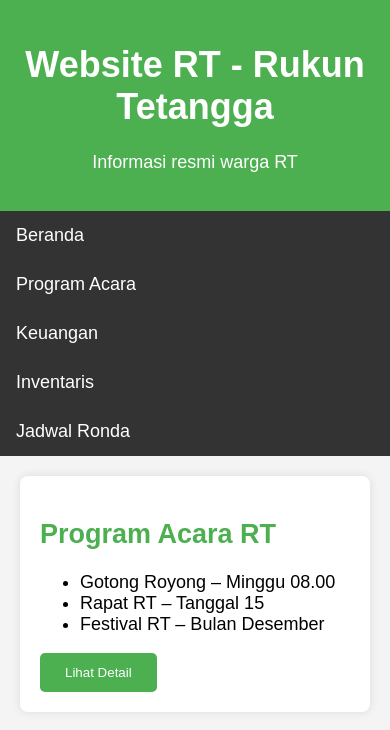
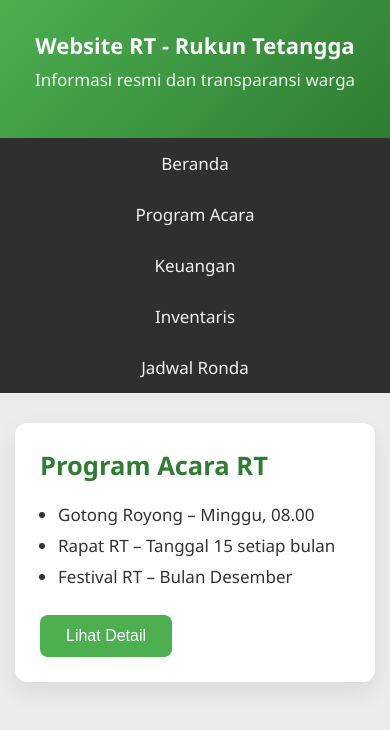
Before and after one commit to fie-stack/RT03-HOST, a plain HTML site: page index.html in a window 390 px wide. Both pictures are taken after a click on the link "Program Acara". Drawn offline with Linux system fonts and the light colour scheme.

Commit message:
Refactor index.html for styling and content updates
Updated styles and content for improved aesthetics and clarity.

```diff
--- a/index.html
+++ b/index.html
@@ -6,40 +6,58 @@
 <title>Website RT</title>
 
 <style>
+/* ===== GLOBAL ===== */
 body {
-    font-family: Arial, sans-serif;
+    font-family: "Segoe UI", Arial, sans-serif;
     margin: 0;
-    background: #f4f4f4;
-    font-size: 18px;
+    background: #ececec; /* abu elegan */
+    color: #333;
+    font-size: 17px;
 }
 
+/* ===== HEADER ===== */
 header {
-    background: #4CAF50;
+    background: linear-gradient(135deg, #4CAF50, #2e7d32);
     color: white;
-    padding: 20px;
+    padding: 30px 15px;
     text-align: center;
 }
 
+header h1 {
+    margin: 0;
+    font-size: 26px;
+}
+
+header p {
+    margin-top: 8px;
+    opacity: 0.9;
+}
+
+/* ===== NAV ===== */
 nav {
-    background: #333;
+    background: #2f2f2f;
+    display: flex;
+    justify-content: center;
+    flex-wrap: wrap;
 }
 
 nav a {
-    color: white;
-    padding: 14px 16px;
-    display: inline-block;
+    color: #f1f1f1;
+    padding: 14px 18px;
     text-decoration: none;
+    font-weight: 500;
 }
 
 nav a:hover {
-    background: #ddd;
-    color: black;
+    background: #4CAF50;
+    color: white;
 }
 
+/* ===== LAYOUT ===== */
 .container {
-    padding: 20px;
     max-width: 1000px;
-    margin: auto;
+    margin: 30px auto;
+    padding: 0 15px;
 }
 
 /* ===== PAGE SYSTEM ===== */
@@ -53,37 +71,61 @@ nav a:hover {
 
 /* ===== CARD ===== */
 section {
-    background: white;
-    padding: 20px;
-    border-radius: 8px;
-    box-shadow: 0 0 10px rgba(0,0,0,.1);
+    background: #ffffff;
+    border-radius: 12px;
+    padding: 25px;
+    margin-bottom: 25px;
+    box-shadow: 0 10px 25px rgba(0,0,0,0.08);
 }
 
 h2 {
-    color: #4CAF50;
+    margin-top: 0;
+    color: #2e7d32;
 }
 
+/* ===== BUTTON ===== */
 .btn {
     background: #4CAF50;
     color: white;
-    padding: 12px 25px;
+    padding: 12px 26px;
     border: none;
-    border-radius: 5px;
+    border-radius: 8px;
     cursor: pointer;
+    font-size: 16px;
+    margin-top: 10px;
 }
 
+.btn:hover {
+    background: #43a047;
+}
+
+/* ===== DETAIL BOX ===== */
 .detail {
     display: none;
     margin-top: 15px;
-    background: #e8f5e8;
     padding: 15px;
+    background: #f1f8f4;
     border-left: 5px solid #4CAF50;
+    border-radius: 6px;
 }
 
-/* MOBILE */
+/* ===== LIST ===== */
+ul {
+    padding-left: 18px;
+}
+
+li {
+    margin-bottom: 8px;
+}
+
+/* ===== MOBILE ===== */
 @media(max-width:600px){
-    nav a{
-        display:block;
+    header h1 {
+        font-size: 22px;
+    }
+    nav a {
+        width: 100%;
+        text-align: center;
     }
 }
 </style>
@@ -93,7 +135,7 @@ h2 {
 
 <header>
     <h1>Website RT - Rukun Tetangga</h1>
-    <p>Informasi resmi warga RT</p>
+    <p>Informasi resmi dan transparansi warga</p>
 </header>
 
 <nav>
@@ -106,62 +148,57 @@ h2 {
 
 <div class="container">
 
-    <!-- ===== BERANDA ===== -->
+    <!-- BERANDA -->
     <div id="home" class="page active">
         <section>
             <h2>Selamat Datang</h2>
             <p>
-                Website resmi RT untuk informasi acara, keuangan,
-                inventaris, dan jadwal ronda.
+                Website resmi RT sebagai pusat informasi kegiatan,
+                laporan keuangan, inventaris, dan jadwal ronda warga.
             </p>
         </section>
     </div>
 
-    <!-- ===== PROGRAM ACARA ===== -->
+    <!-- PROGRAM ACARA -->
     <div id="acara" class="page">
         <section>
             <h2>Program Acara RT</h2>
             <ul>
-                <li>Gotong Royong – Minggu 08.00</li>
-                <li>Rapat RT – Tanggal 15</li>
+                <li>Gotong Royong – Minggu, 08.00</li>
+                <li>Rapat RT – Tanggal 15 setiap bulan</li>
                 <li>Festival RT – Bulan Desember</li>
             </ul>
-
             <button class="btn" onclick="toggleDetail('acara-detail')">
                 Lihat Detail
             </button>
-
             <div id="acara-detail" class="detail">
-                Gotong royong untuk kebersihan lingkungan,
-                rapat membahas warga,
-                festival makan bersama.
+                Gotong royong fokus kebersihan lingkungan,
+                rapat untuk musyawarah warga,
+                dan festival sebagai ajang kebersamaan.
             </div>
         </section>
     </div>
 
-    <!-- ===== KEUANGAN ===== -->
+    <!-- KEUANGAN -->
     <div id="keuangan" class="page">
         <section>
             <h2>Keuangan RT</h2>
             <ul>
                 <li>Uang Masuk: Rp 5.000.000</li>
                 <li>Uang Keluar: Rp 1.200.000</li>
-                <li>Saldo: Rp 3.800.000</li>
+                <li><strong>Saldo: Rp 3.800.000</strong></li>
             </ul>
-
             <button class="btn" onclick="toggleDetail('uang-detail')">
                 Lihat Detail
             </button>
-
             <div id="uang-detail" class="detail">
-                Dana digunakan untuk listrik,
-                perbaikan fasilitas,
-                dan kegiatan RT.
+                Dana digunakan untuk listrik fasilitas,
+                perbaikan umum, dan kegiatan warga.
             </div>
         </section>
     </div>
 
-    <!-- ===== INVENTARIS ===== -->
+    <!-- INVENTARIS -->
     <div id="inventaris" class="page">
         <section>
             <h2>Inventaris RT</h2>
@@ -170,19 +207,17 @@ h2 {
                 <li>Sound System – 1 unit</li>
                 <li>Buku Tamu – 1 buah</li>
             </ul>
-
             <button class="btn" onclick="toggleDetail('inv-detail')">
                 Lihat Detail
             </button>
-
             <div id="inv-detail" class="detail">
-                Inventaris dapat dipinjam
-                dengan izin Ketua RT.
+                Inventaris dapat dipinjam dengan izin pengurus RT
+                dan wajib dikembalikan dalam kondisi baik.
             </div>
         </section>
     </div>
 
-    <!-- ===== RONDA ===== -->
+    <!-- RONDA -->
     <div id="ronda" class="page">
         <section>
             <h2>Jadwal Ronda</h2>
@@ -191,14 +226,12 @@ h2 {
                 <li>Selasa – Kelompok B</li>
                 <li>Rabu – Kelompok C</li>
             </ul>
-
             <button class="btn" onclick="toggleDetail('ronda-detail')">
                 Lihat Detail
             </button>
-
             <div id="ronda-detail" class="detail">
-                Ronda bergantian tiap minggu,
-                wajib hadir demi keamanan RT.
+                Ronda dilakukan bergiliran setiap minggu
+                demi menjaga keamanan lingkungan RT.
             </div>
         </section>
     </div>
@@ -207,8 +240,7 @@ h2 {
 
 <script>
 function showPage(pageId) {
-    const pages = document.querySelectorAll('.page');
-    pages.forEach(p => p.classList.remove('active'));
+    document.querySelectorAll('.page').forEach(p => p.classList.remove('active'));
     document.getElementById(pageId).classList.add('active');
 }
 
```
